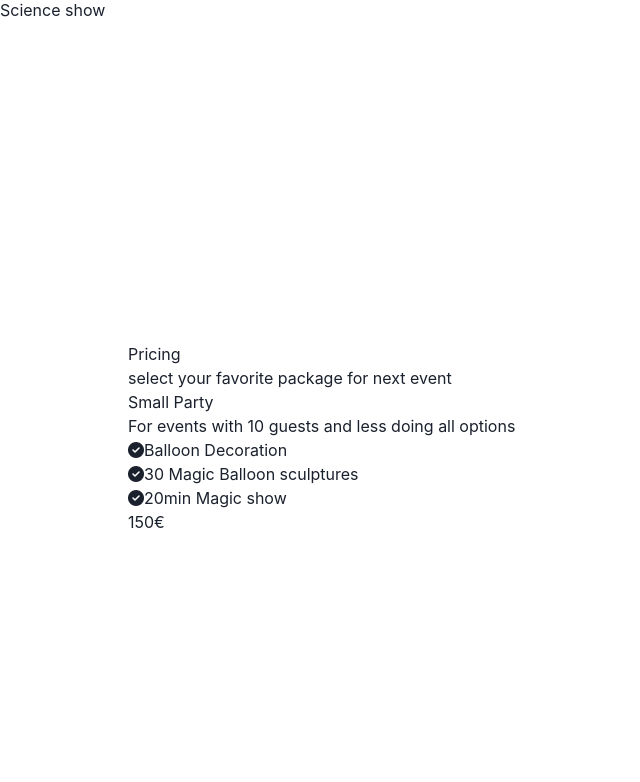
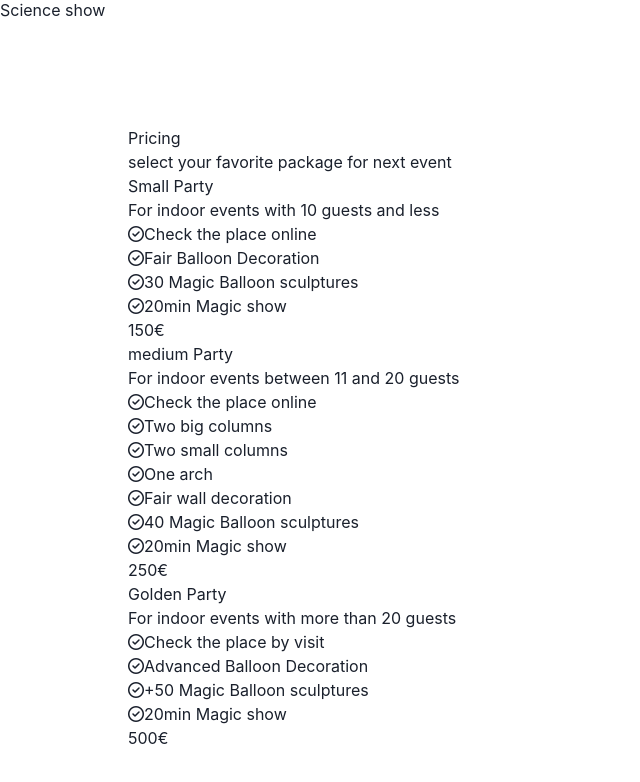
Before and after one commit to ObadaElSharbatly/Magic-And-Fun, a React (Create React App) app: page / in a window 1280 px wide. Shown: the part 2410-3192 px from the top of the page, without its empty margins (0-640 px from the left). Built offline with nearby package versions, Linux system fonts and the light colour scheme.

Commit message:
finished pricing section

```diff
--- a/src/pages/home/contents/pricing/Pricing.jsx
+++ b/src/pages/home/contents/pricing/Pricing.jsx
@@ -6,13 +6,39 @@ function Pricing() {
   const bundles = [
     {
       name: "Small Party",
-      description: "For events with 10 guests and less doing all options",
+      description: "For indoor events with 10 guests and less",
       features: [
-        "Balloon Decoration",
+        "Check the place online",
+        "Fair Balloon Decoration",
         "30 Magic Balloon sculptures",
         "20min Magic show",
       ],
       price: 150,
+    },
+    {
+      name: "medium Party",
+      description: "For indoor events between 11 and 20 guests",
+      features: [
+        "Check the place online",
+        "Two big columns",
+        "Two small columns",
+        "One arch",
+        "Fair wall decoration",
+        "40 Magic Balloon sculptures",
+        "20min Magic show",
+      ],
+      price: 250,
+    },
+    {
+      name: "Golden Party",
+      description: "For indoor events with more than 20 guests",
+      features: [
+        "Check the place by visit",
+        "Advanced Balloon Decoration",
+        "+50 Magic Balloon sculptures",
+        "20min Magic show",
+      ],
+      price: 500,
     },
   ];
   return (
--- a/src/pages/home/contents/pricing/components/Bundle.jsx
+++ b/src/pages/home/contents/pricing/components/Bundle.jsx
@@ -6,6 +6,7 @@ function Bundle({ bundle }) {
   const { name, description, features, price } = bundle;
   return (
     <div className="bundle-container">
+      <div>
         <h3 className="bundle-name">{name}</h3>
         <p className="bundle-description">{description}</p>
         <ul className="bundle-features">
@@ -14,6 +15,7 @@ function Bundle({ bundle }) {
               <BundleFeature key={index} text={feature} />
             ))}
         </ul>
+      </div>
       <div className="purchase-btn">
         <span>{price}</span>€
       </div>
--- a/src/pages/home/contents/pricing/components/PackageFeature.jsx
+++ b/src/pages/home/contents/pricing/components/PackageFeature.jsx
@@ -5,7 +5,7 @@ function BundleFeature({ text }) {
 
   return (
     <li>
-      <i className="fa-solid fa-circle-check"></i>
+      <i className="fa-regular fa-circle-check"></i>
       {text}
     </li>
   );
--- a/src/style/pricing.css
+++ b/src/style/pricing.css
@@ -4,29 +4,38 @@
 
 .pricing-section-container {
   min-height: calc(100vh - 100px);
-  @apply border flex flex-col gap-y-8;
+  @apply flex flex-col gap-y-8;
 }
+
 /* header */
+
+.bundles-section-header {
+  @apply text-center md:text-left;
+}
 .bundles-section-header h2 {
-  @apply text-8xl font-extrabold mb-5;
+  @apply text-7xl font-extrabold mb-5
+  md:text-8xl;
 }
 
 .bundles-section-header h3 {
-  @apply text-3xl;
+  @apply text-xl md:text-3xl;
 }
 
 /* bundles */
 .bundles-container {
-  @apply md:flex md:justify-center gap-x-5 grow border;
+  @apply flex flex-col gap-y-5
+  md:grow md:flex-row md:justify-center gap-5;
 }
 .bundle-container {
-  @apply w-full rounded-3xl
-  md:w-1/3 overflow-hidden
-  bg-red-800/50
+  @apply w-full rounded-3xl overflow-hidden
+  flex flex-col justify-between
+  bg-amber-600
+  md:w-1/3
   cursor-pointer
-  hover:shadow-pricing
-  hover:scale-105
-  flex flex-col justify-between items-center;
+  md:transition-all
+  md:duration-500
+  md:hover:shadow-pricing
+  md:hover:scale-105;
 }
 
 .bundle-name {
@@ -43,18 +52,18 @@
 }
 
 .bundle-features {
-  @apply text-lg font-semibold;
+  @apply w-[90%] text-lg font-semibold mx-auto;
 }
 
 .bundle-features i {
-  @apply text-white mr-2;
+  @apply text-white mr-2 text-2xl;
 }
 .bundle-features li {
   @apply mb-3 md:mb-7;
 }
 
 .purchase-btn {
-  @apply w-full h-fit
+  @apply w-full
   text-center text-xl text-white
   bg-red-700
   mt-3 py-4;
--- a/tailwind.config.js
+++ b/tailwind.config.js
@@ -8,7 +8,7 @@ module.exports = {
       },
       boxShadow: {
         service: "0 0 10px 2px #eab308",
-        pricing: "0 0 10px 2px #dc2626",
+        pricing: "0 0 10px 2px white",
       },
     },
     container: {
```
Lines whose indentation alone changed are shown as unchanged.
